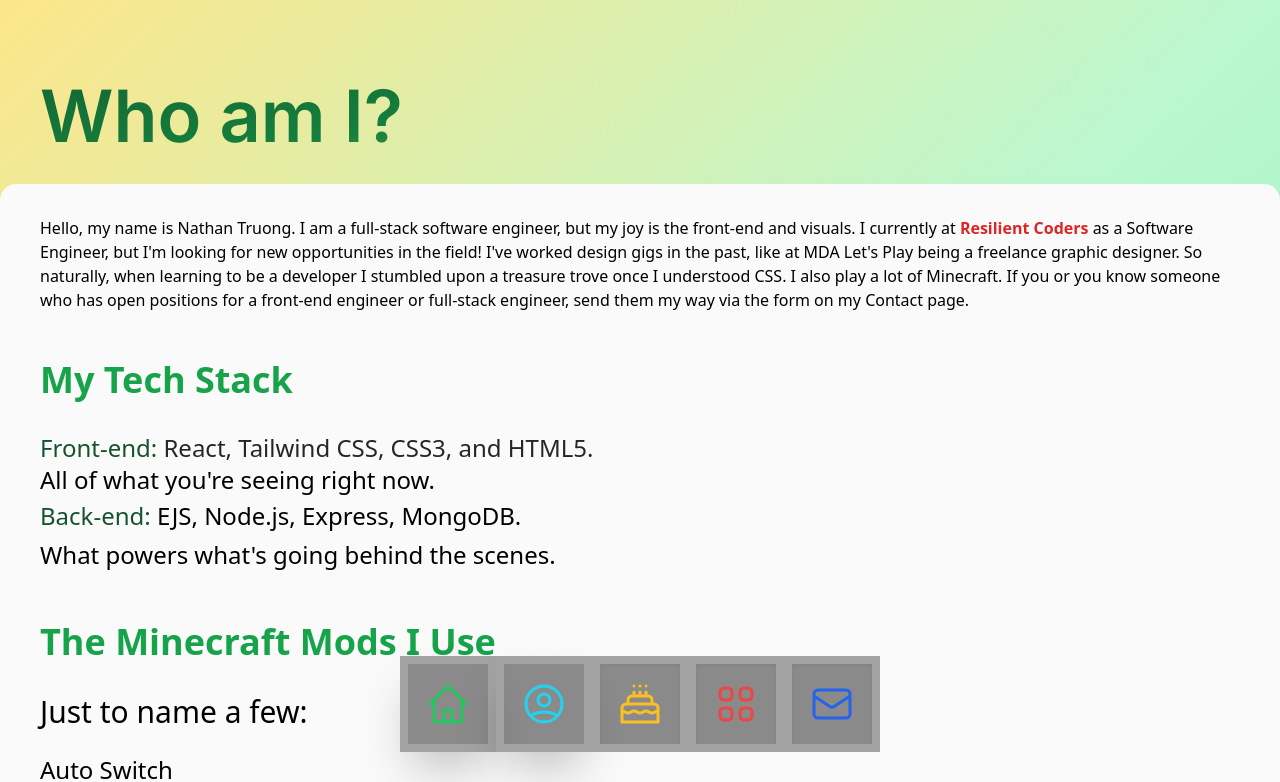
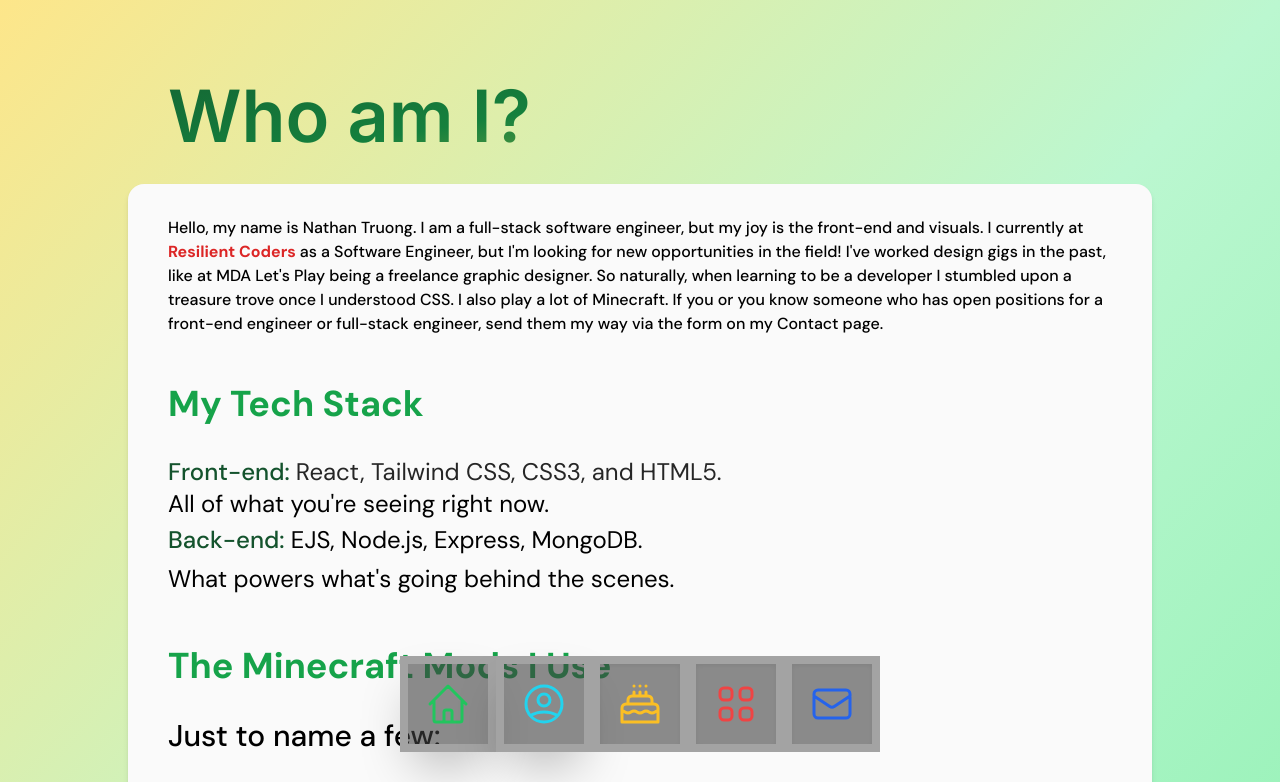
Before and after one commit to nktruong/portfolio, a React (Create React App) app: page /about in a window 1280 px wide. Shown: the top 782 px of the page. Built offline with nearby package versions, Linux system fonts and the light colour scheme; a web font is replaced by a local one; what @tailwindcss/typography would draw is missing.

Commit message:
Container component is now a wrap around About page
Thanks to Nick (RC), Ray and Travis from VC for the mentorship

```diff
--- a/src/components/container.js
+++ b/src/components/container.js
@@ -1,6 +1,9 @@
-function Container( ) {
+function Container( props ) {
+  const children = props.children
   return (
     <div className="max-w-5xl pb-48 mx-auto animate-fade-in-down font-dm ">
+      {/* <h1>{ props.message }</h1> */}
+      { children }
     </div>
   )
 }
--- a/src/pages/About.js
+++ b/src/pages/About.js
@@ -1,8 +1,9 @@
 import { Link } from 'react-router-dom'
+import Container from '../components/Container'
 
 function About(){
   return (
-    <>
+    <Container message="Travis is cool">
         <h1 className="font-inter px-10 pt-20 pb-8 lg:text-7xl text-4xl font-semibold from-green-900 via-green-700 to-yellow-300 text-transparent bg-clip-text caret-pink-600 bg-gradient-to-br dark:from-purple-500 dark:via-purple-400 dark:to-fuchsia-100">Who am I?</h1>
 
         <div className="bg-gray-50 px-10 py-8 space-y-12 rounded-2xl shadow-md">
@@ -44,7 +45,7 @@ function About(){
             </div>
           </div>
         </div>
-    </>
+    </Container>
   );
 }
 
```
